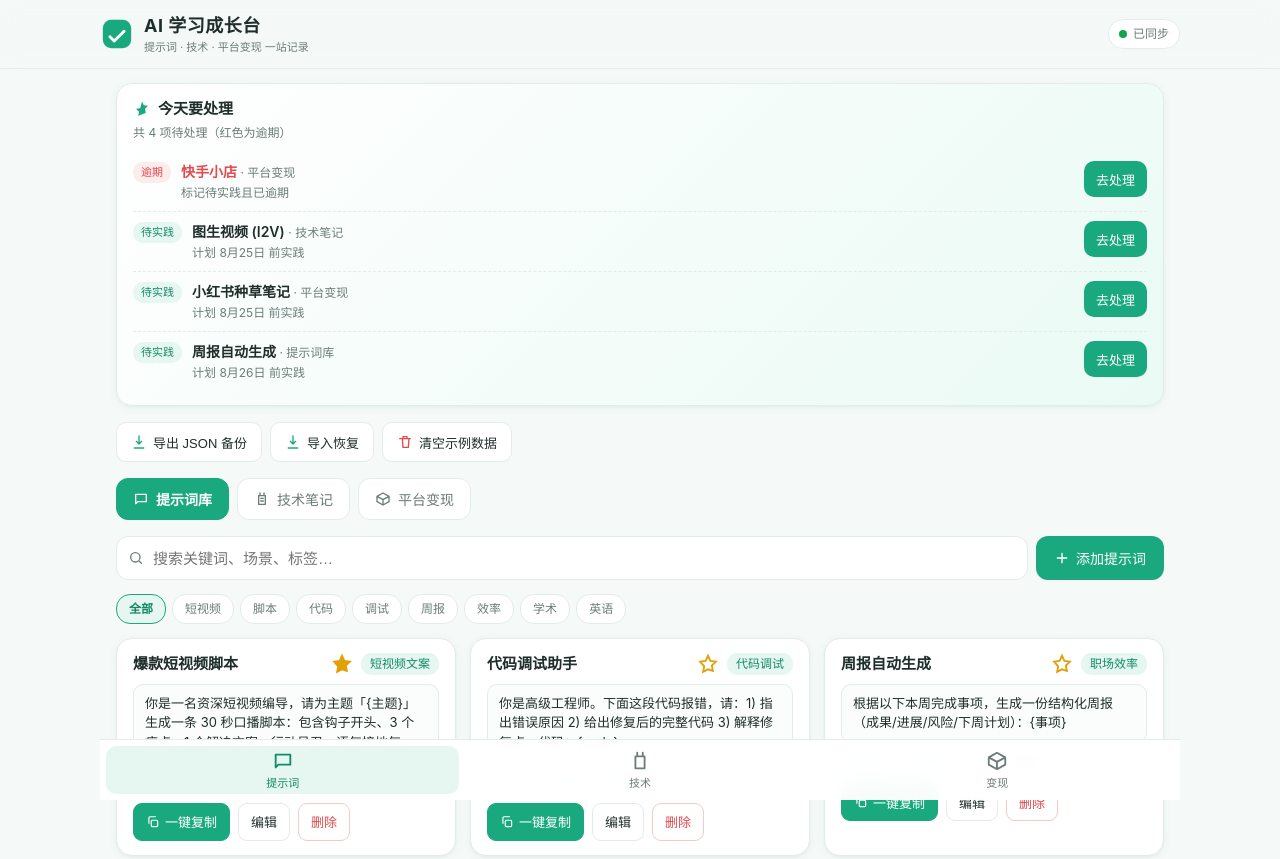
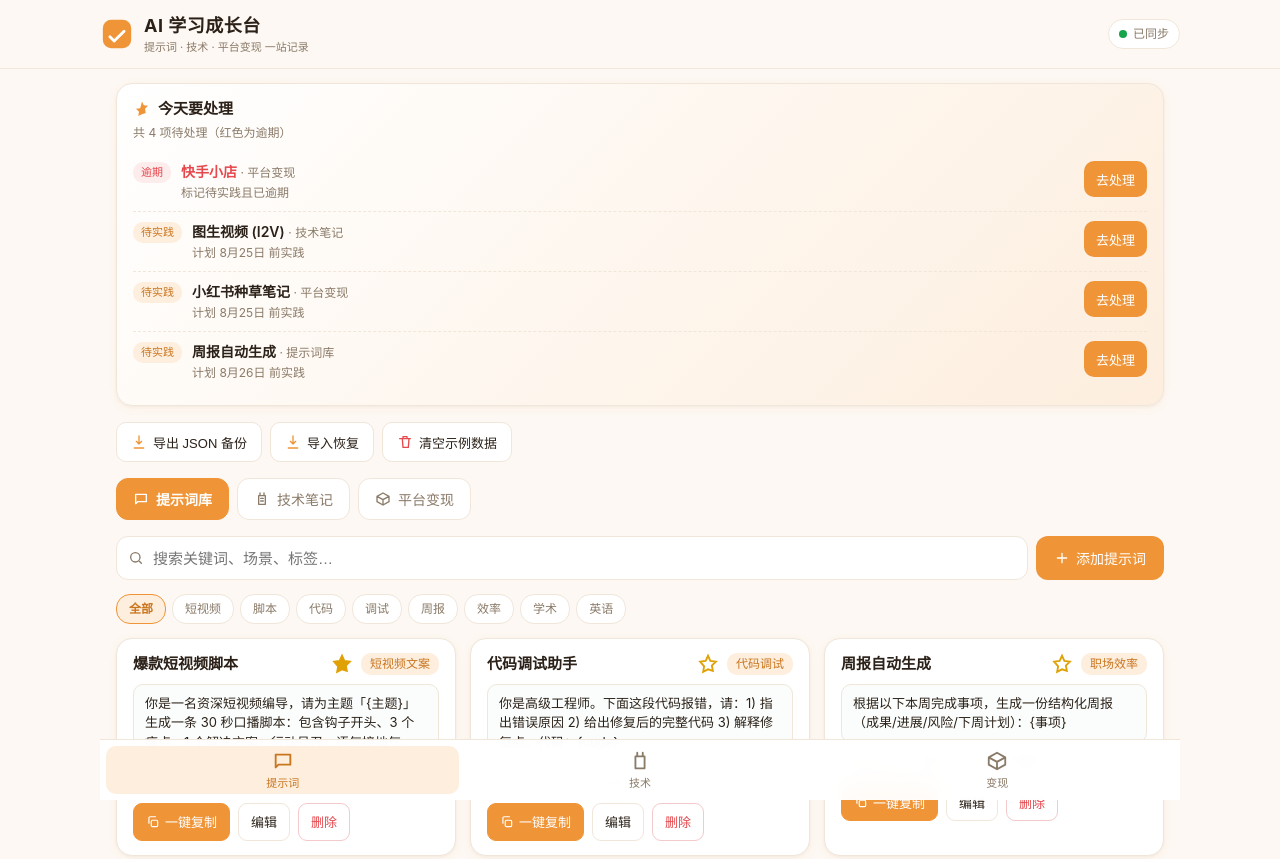
Before and after one commit to tony1314-cloud/ai-learn-hub, a plain HTML site: page index.html in a window 1280 px wide. Shown: the top 859 px of the page. Drawn offline with Linux system fonts and the light colour scheme.

Commit message:
Add files via upload

```diff
--- a/index.html
+++ b/index.html
@@ -7,19 +7,19 @@
 <title>AI 学习成长台</title>
 <style>
   :root{
-    --bg:#f5f9f8;
+    --bg:#fdf8f3;
     --card:#ffffff;
-    --ink:#1f2d2b;
-    --sub:#6b7c79;
-    --line:#e3ecea;
-    --main:#1aa97f;      /* 青绿主色 */
-    --main-soft:#e6f6f0;
-    --main-deep:#138a68;
+    --ink:#2b2118;
+    --sub:#8a7a68;
+    --line:#f0e6da;
+    --main:#ef9437;      /* 主色 RGB(239,148,55) 橙黄 */
+    --main-soft:#fdeede;
+    --main-deep:#c9761f;
     --warn:#e5484d;      /* 逾期/支出红 */
     --good:#16a34a;      /* 收入/已掌握绿 */
     --gold:#e0a106;
     --radius:16px;
-    --shadow:0 2px 10px rgba(26,169,127,.06), 0 1px 3px rgba(0,0,0,.04);
+    --shadow:0 2px 10px rgba(239,148,55,.07), 0 1px 3px rgba(0,0,0,.04);
   }
   *{box-sizing:border-box;-webkit-tap-highlight-color:transparent;}
   html,body{margin:0;padding:0;}
@@ -30,7 +30,7 @@
   }
   /* 顶栏 */
   header{
-    position:sticky;top:0;z-index:30;background:rgba(245,249,248,.92);
+    position:sticky;top:0;z-index:30;background:rgba(253,248,243,.92);
     backdrop-filter:saturate(180%) blur(10px);
     border-bottom:1px solid var(--line);
     padding:12px 16px calc(12px + env(safe-area-inset-top));
@@ -51,7 +51,7 @@
 
   /* 今天要处理 */
   .today{
-    background:linear-gradient(135deg,#fff,#eafaf4);
+    background:linear-gradient(135deg,#fff,#fdeede);
     border:1px solid var(--line);border-radius:var(--radius);
     padding:14px 16px;margin-bottom:16px;box-shadow:var(--shadow);
   }
@@ -177,7 +177,7 @@
 
 <header>
   <div class="toprow">
-    <svg class="logo" viewBox="0 0 24 24" fill="none"><rect x="2" y="2" width="20" height="20" rx="6" fill="#1aa97f"/><path d="M7 14l3 3 7-7" stroke="#fff" stroke-width="2" stroke-linecap="round" stroke-linejoin="round"/></svg>
+    <svg class="logo" viewBox="0 0 24 24" fill="none"><rect x="2" y="2" width="20" height="20" rx="6" fill="#ef9437"/><path d="M7 14l3 3 7-7" stroke="#fff" stroke-width="2" stroke-linecap="round" stroke-linejoin="round"/></svg>
     <div class="title">AI 学习成长台<small>提示词 · 技术 · 平台变现 一站记录</small></div>
     <div class="spacer"></div>
     <div class="sync" id="syncBox"><span class="dot" id="syncDot"></span><span id="syncTxt">已同步</span></div>
@@ -189,7 +189,7 @@
   <!-- 今天要处理 -->
   <section class="today">
     <h2>
-      <svg width="18" height="18" viewBox="0 0 24 24" fill="none"><path d="M12 2l2.4 5 5.6.8-4 4 1 5.6L12 19l-5 2.4 1-5.6-4-4 5.6-.8z" fill="#1aa97f"/></svg>
+      <svg width="18" height="18" viewBox="0 0 24 24" fill="none"><path d="M12 2l2.4 5 5.6.8-4 4 1 5.6L12 19l-5 2.4 1-5.6-4-4 5.6-.8z" fill="#ef9437"/></svg>
       今天要处理
     </h2>
     <div class="cnt" id="todayCnt"></div>
@@ -199,11 +199,11 @@
   <!-- 备份条 -->
   <div class="backup">
     <button class="bk-btn" onclick="exportJSON()">
-      <svg width="16" height="16" viewBox="0 0 24 24" fill="none"><path d="M12 3v12m0 0l-4-4m4 4l4-4M5 21h14" stroke="#1aa97f" stroke-width="2" stroke-linecap="round" stroke-linejoin="round"/></svg>
+      <svg width="16" height="16" viewBox="0 0 24 24" fill="none"><path d="M12 3v12m0 0l-4-4m4 4l4-4M5 21h14" stroke="#ef9437" stroke-width="2" stroke-linecap="round" stroke-linejoin="round"/></svg>
       导出 JSON 备份
     </button>
     <button class="bk-btn" onclick="document.getElementById('imp').click()">
-      <svg width="16" height="16" viewBox="0 0 24 24" fill="none"><path d="M12 15V3m0 12l-4-4m4 4l4-4M5 21h14" stroke="#1aa97f" stroke-width="2" stroke-linecap="round" stroke-linejoin="round"/></svg>
+      <svg width="16" height="16" viewBox="0 0 24 24" fill="none"><path d="M12 15V3m0 12l-4-4m4 4l4-4M5 21h14" stroke="#ef9437" stroke-width="2" stroke-linecap="round" stroke-linejoin="round"/></svg>
       导入恢复
     </button>
     <input type="file" id="imp" accept="application/json" class="hide" onchange="importJSON(event)">
```
